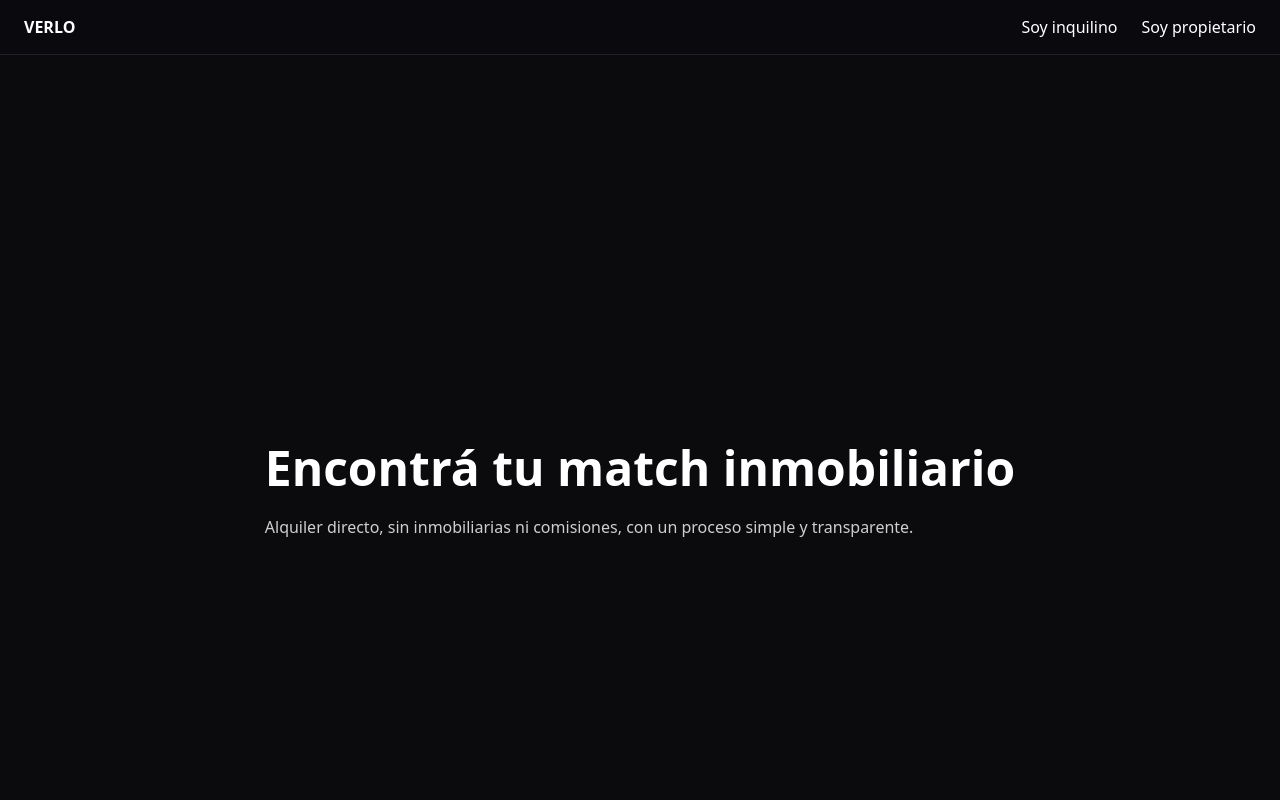
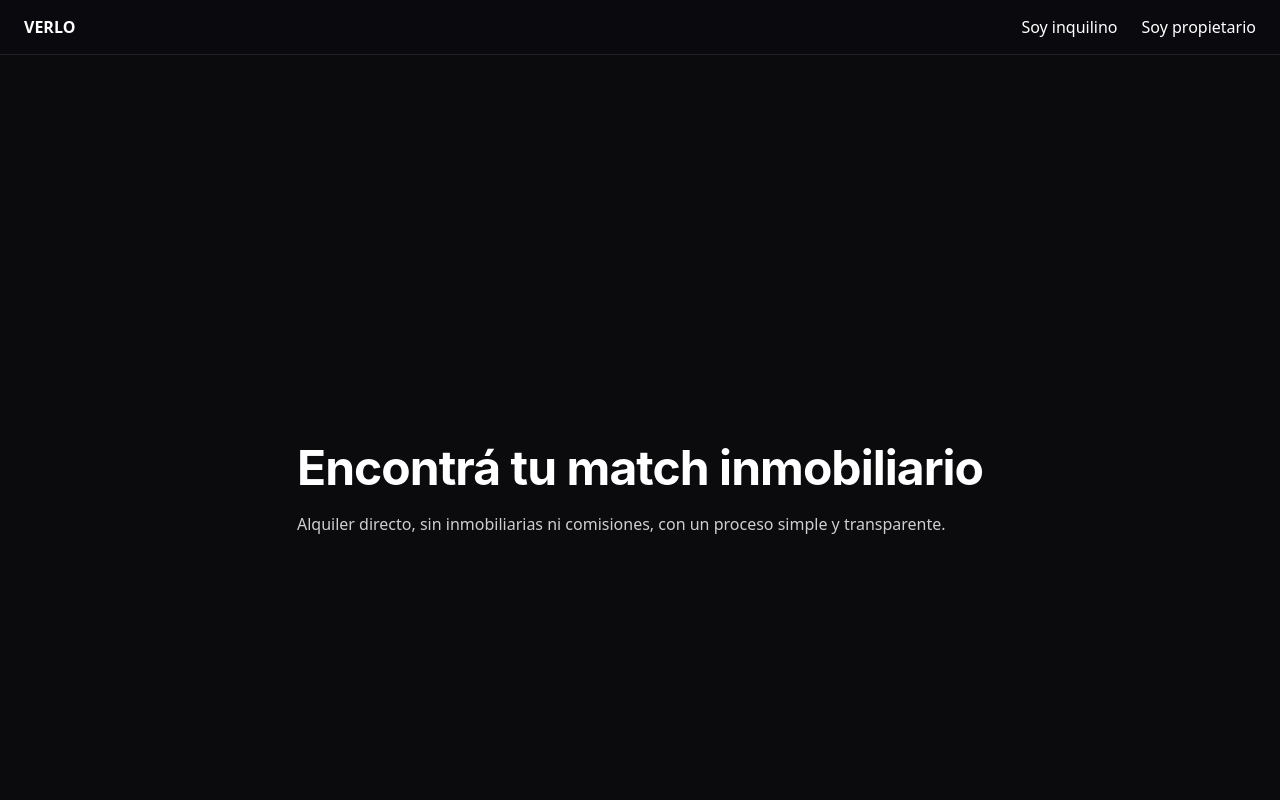
Before and after one commit to rentverlo-dotcom/verlo, a Next.js app: page / in a window 1280 px wide. Shown: the top 800 px of the page. Built offline with nearby package versions, Linux system fonts and the light colour scheme.

Commit message:
Update globals.css

```diff
--- a/app/globals.css
+++ b/app/globals.css
@@ -89,3 +89,12 @@ input, textarea {
   border-radius: 16px;
   padding: 32px;
 }
+
+body {
+  font-family: system-ui, -apple-system, BlinkMacSystemFont, sans-serif;
+}
+
+h1, h2, h3 {
+  font-family: "Inter", system-ui, sans-serif;
+  letter-spacing: -0.02em;
+}
```
